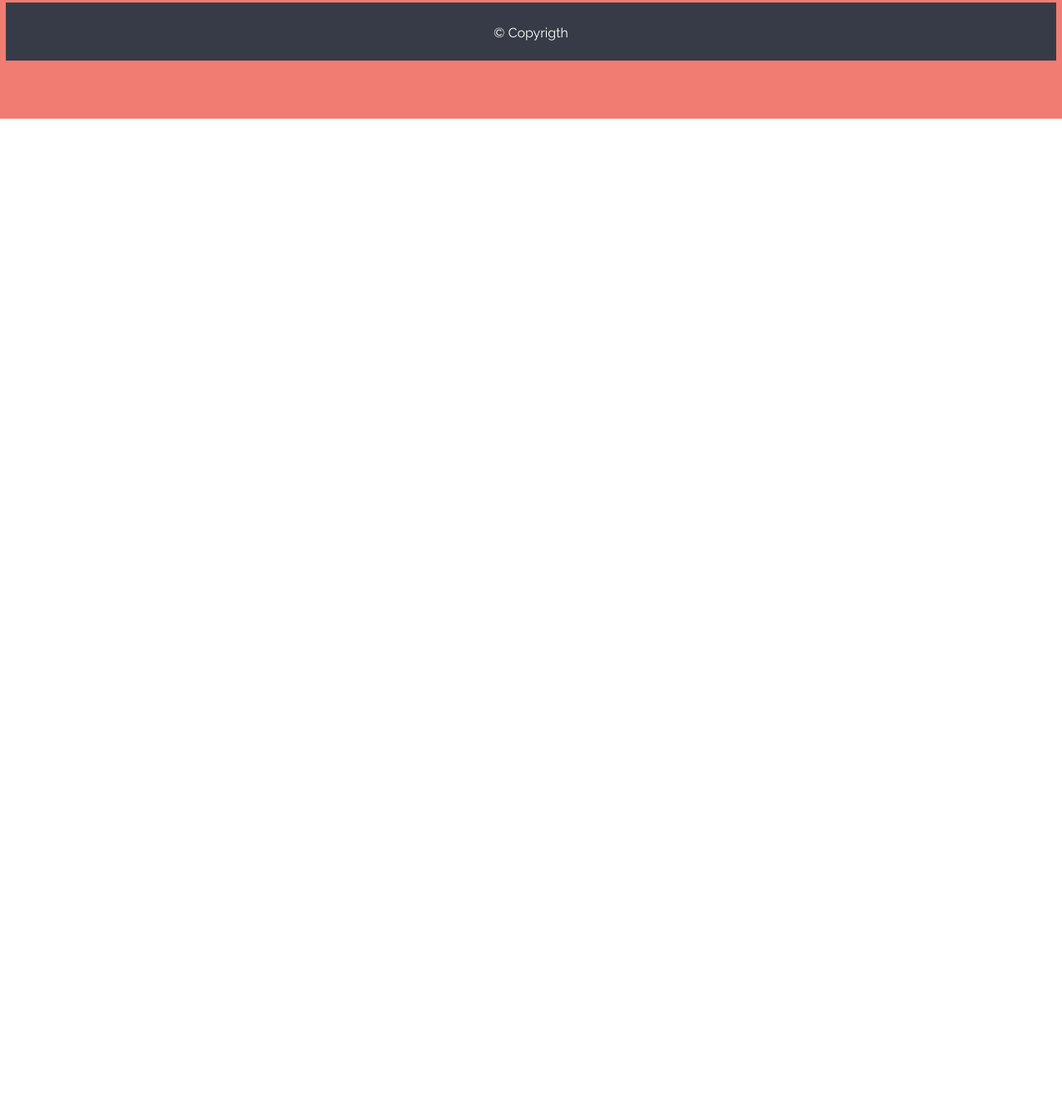
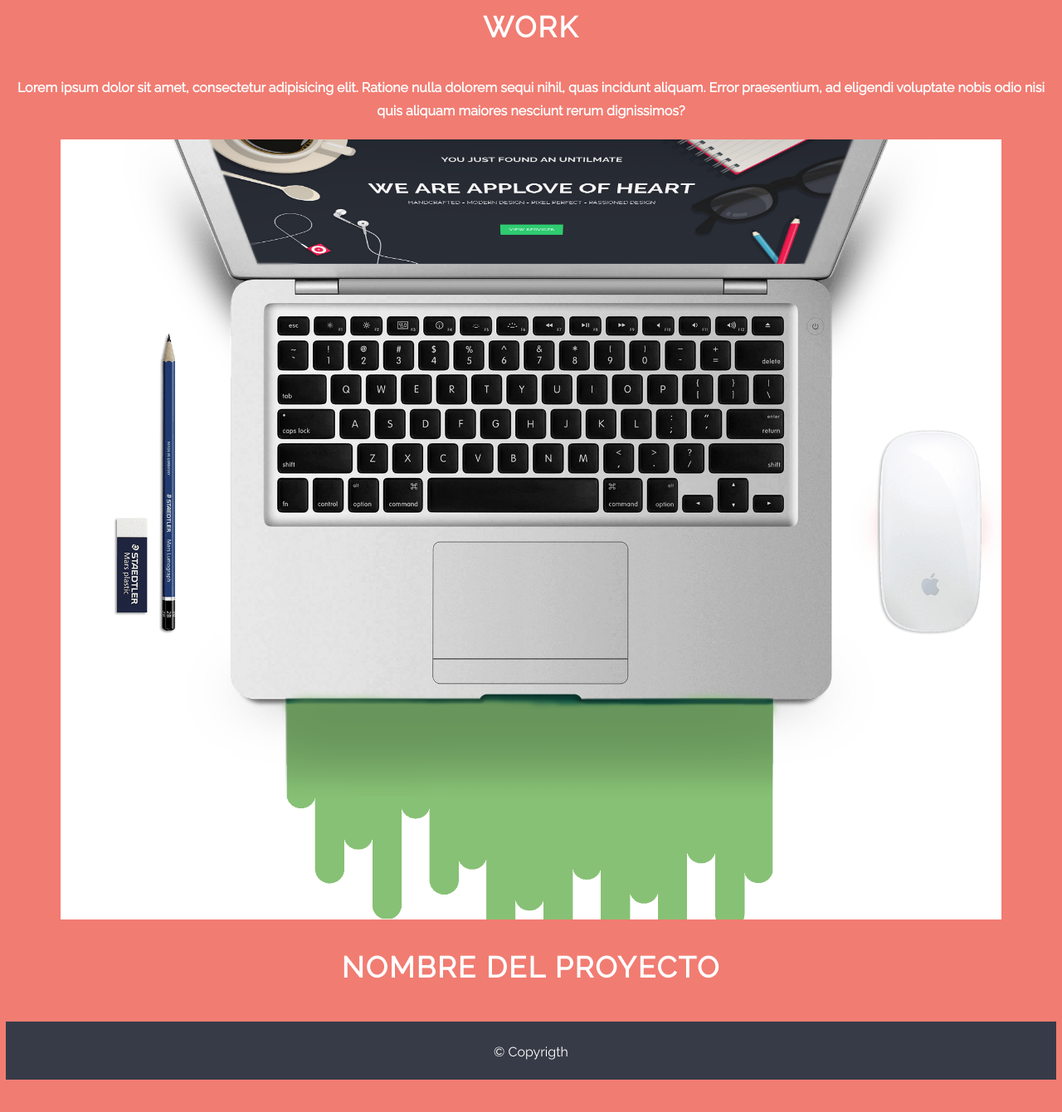
Before and after one commit to OrietaToro13/appLove, a plain HTML site: page index.html in a window 1280 px wide. Shown: the part 1329-2669 px from the top of the page at 83% size. Before the commit the page ends 1472 px from the top, so only its background shows below. Drawn offline with Linux system fonts and the light colour scheme.

Commit message:
continuacion

```diff
--- a/css/main.css
+++ b/css/main.css
@@ -103,3 +103,12 @@ footer{
   color: white;
   padding-top: 7px;
 }
+#compu{
+  background-image: url(../assets/images/hero.png);
+  background-position: center;
+  background-repeat: no-repeat;
+  background-size: cover;
+  height: 940px;
+  margin: 0px 66px;
+  background-color: white;
+}
--- a/index.html
+++ b/index.html
@@ -59,6 +59,23 @@
 				<h6 class="m-0">Identity Desing</h6>
 			</div>
 		</div>
+		<section class="terna">
+			<div class="container">
+			<h2 class="text-uppercase text-services mt-0">Work</h2>
+				<h4>Lorem ipsum dolor sit amet, consectetur adipisicing elit. Ratione nulla dolorem sequi nihil, quas incidunt aliquam. Error praesentium, ad eligendi voluptate nobis odio nisi quis aliquam maiores nesciunt rerum dignissimos? </h4>
+				<div id="compu"></div>
+			</div>
+		</section>
+		<section class="container">
+			<div class="row">
+			 <div class="col-4">
+				<img class="one" class="img-responsive">
+		<h1 class="text-uppercase text-services mt-0">Nombre del Proyecto</h1>
+		</div>
+			</div>
+		</section>
+
+
 		<footer>
 			<p>© Copyrigth</p>
 		</footer>
```
